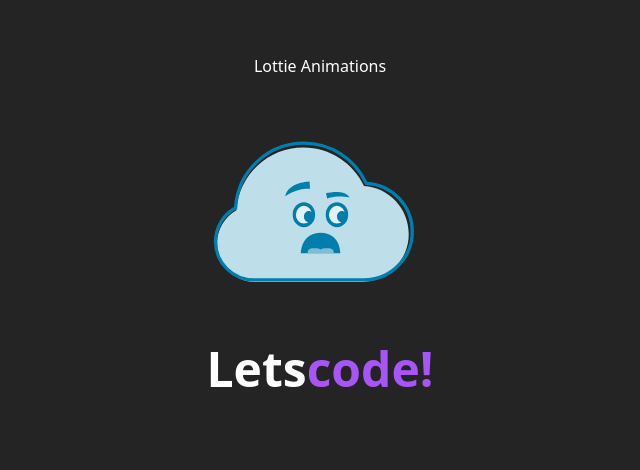
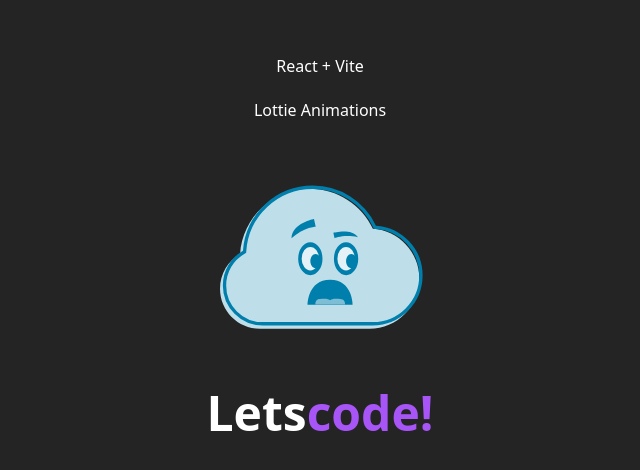
Before and after one commit to septianadip17/lottie-animations, a React (Vite) app: page / in a window 1280 px wide. Shown: the part 154-624 px from the top of the page, without its empty margins (320-960 px from the left). Built offline with nearby package versions, Linux system fonts and the light colour scheme.

Commit message:
react vite

```diff
--- a/src/App.jsx
+++ b/src/App.jsx
@@ -5,6 +5,7 @@ const App = () => {
   return (
     <div className=" text-white">
       <div className=" justify-center items-center grid space-y-5 mt-52">
+        <p className=" text-center">React + Vite</p>
         <p className=" text-center">Lottie Animations</p>
         <Lottie animationData={Cloud} />
         <h1 className=" text-purple-500 text-5xl font-bold  ">
```
